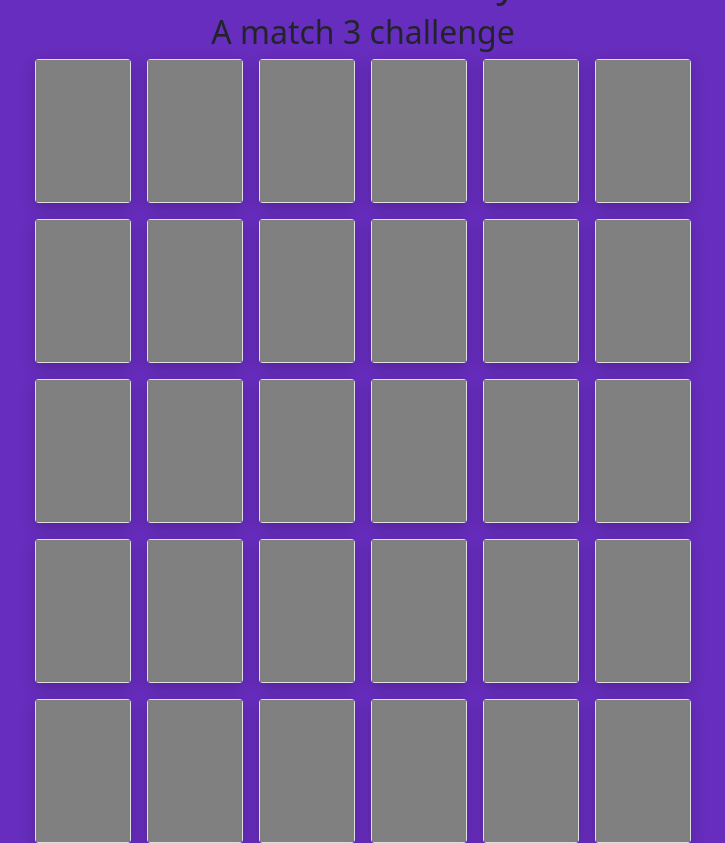
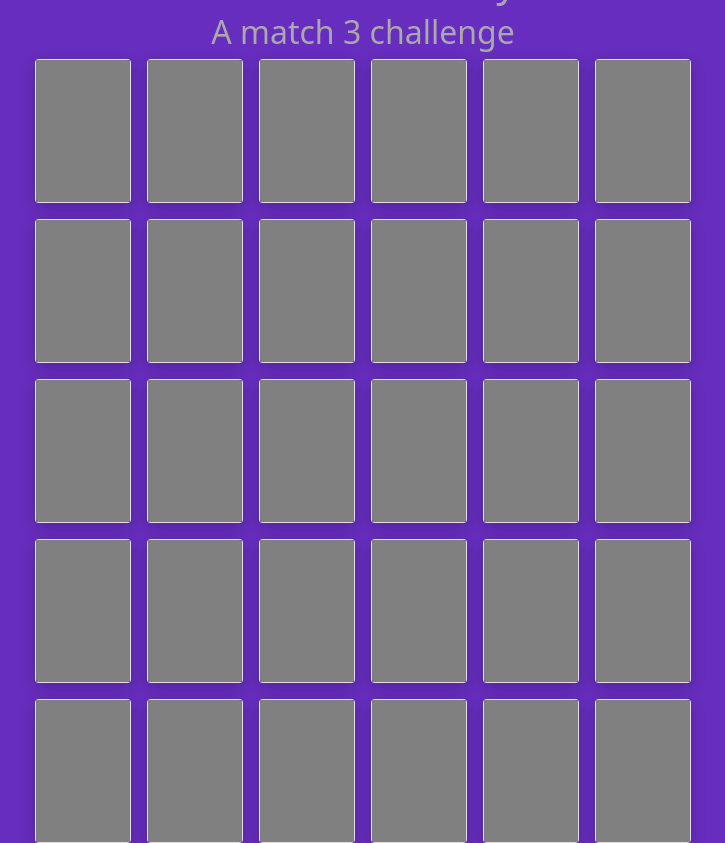
Before and after one commit to RhiH/periodic-flip, a website: page index.html in a window 1280 px wide. Shown: the whole page, without its empty margins (277-1002 px from the left). Drawn offline with nearby package versions, Linux system fonts and the light colour scheme.

Commit message:
minor changes css

```diff
--- a/assets/css/style.css
+++ b/assets/css/style.css
@@ -25,6 +25,11 @@ section {
     perspective: 800px;
 }
 
+h1, h2 {
+    color: darkgray;
+
+}
+
 /*card styling*/
 
 .card {
@@ -34,7 +39,7 @@ section {
     box-shadow: rgba(0, 0, 0, 0.2) 0px 5px 15px;
 }
 
-/* test styling for page formatting sizes */
+/* test styling for page formatting sizes - remove!!!!*/
 
 .test {
 
```
